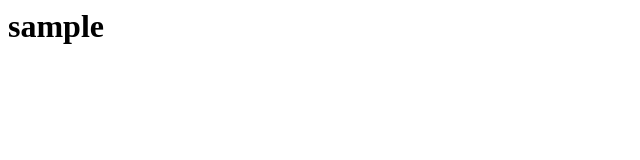
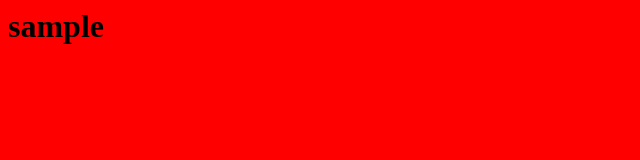
Before and after one commit to williamalexhayden/sample, a plain HTML site: page index.html in a window 1280 px wide. Shown: the whole page, without its empty margins (0-640 px from the left). Drawn offline with Linux system fonts and the light colour scheme.

Commit message:
change 1

```diff
--- a/index.html
+++ b/index.html
@@ -1,6 +1,11 @@
 <html>
 <head>
 	<title>sample</title>
+
+	<style type="text/css">
+
+		body {background: red;}
+	</style>
 </head>
 <body>
 
```
